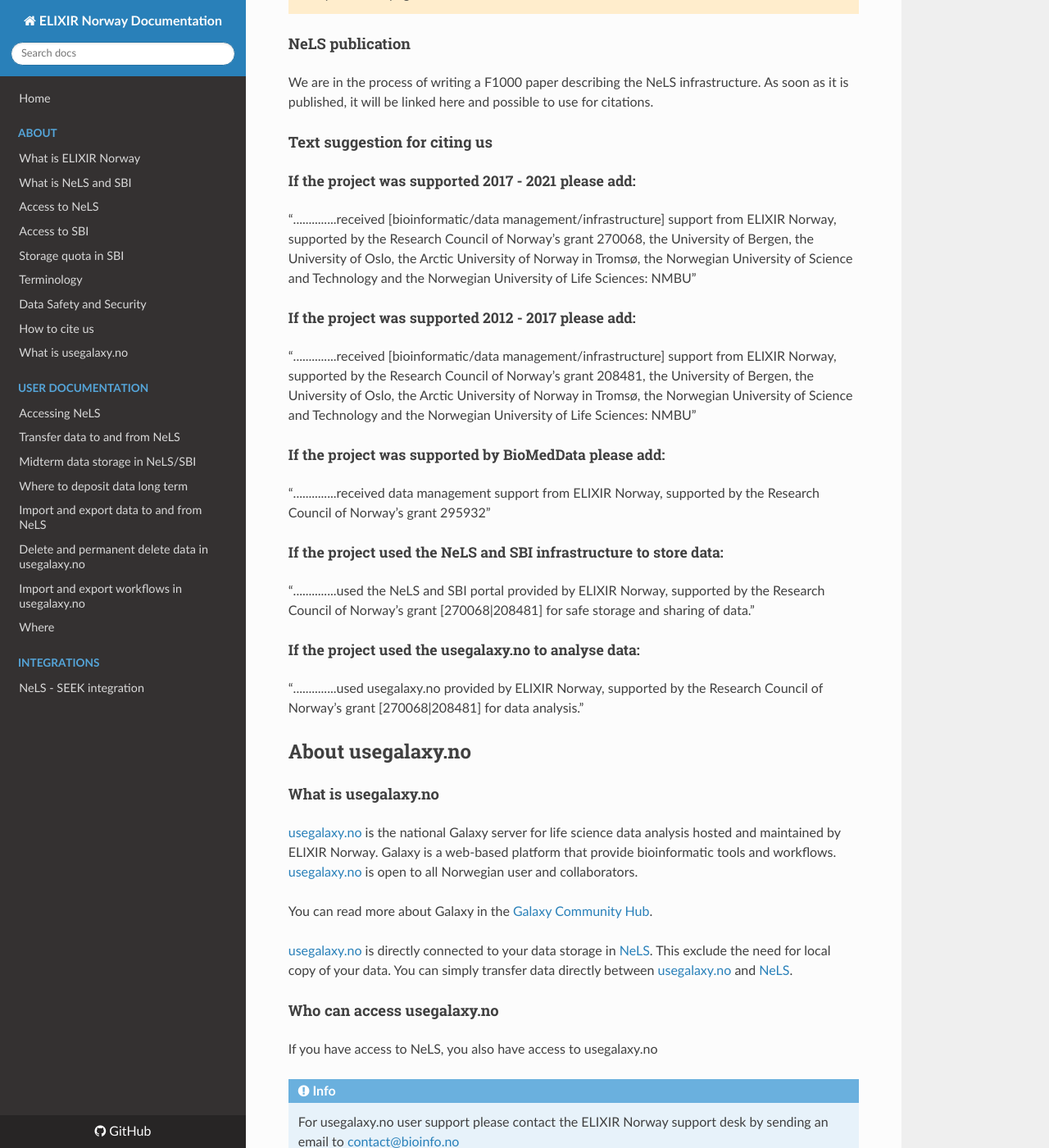
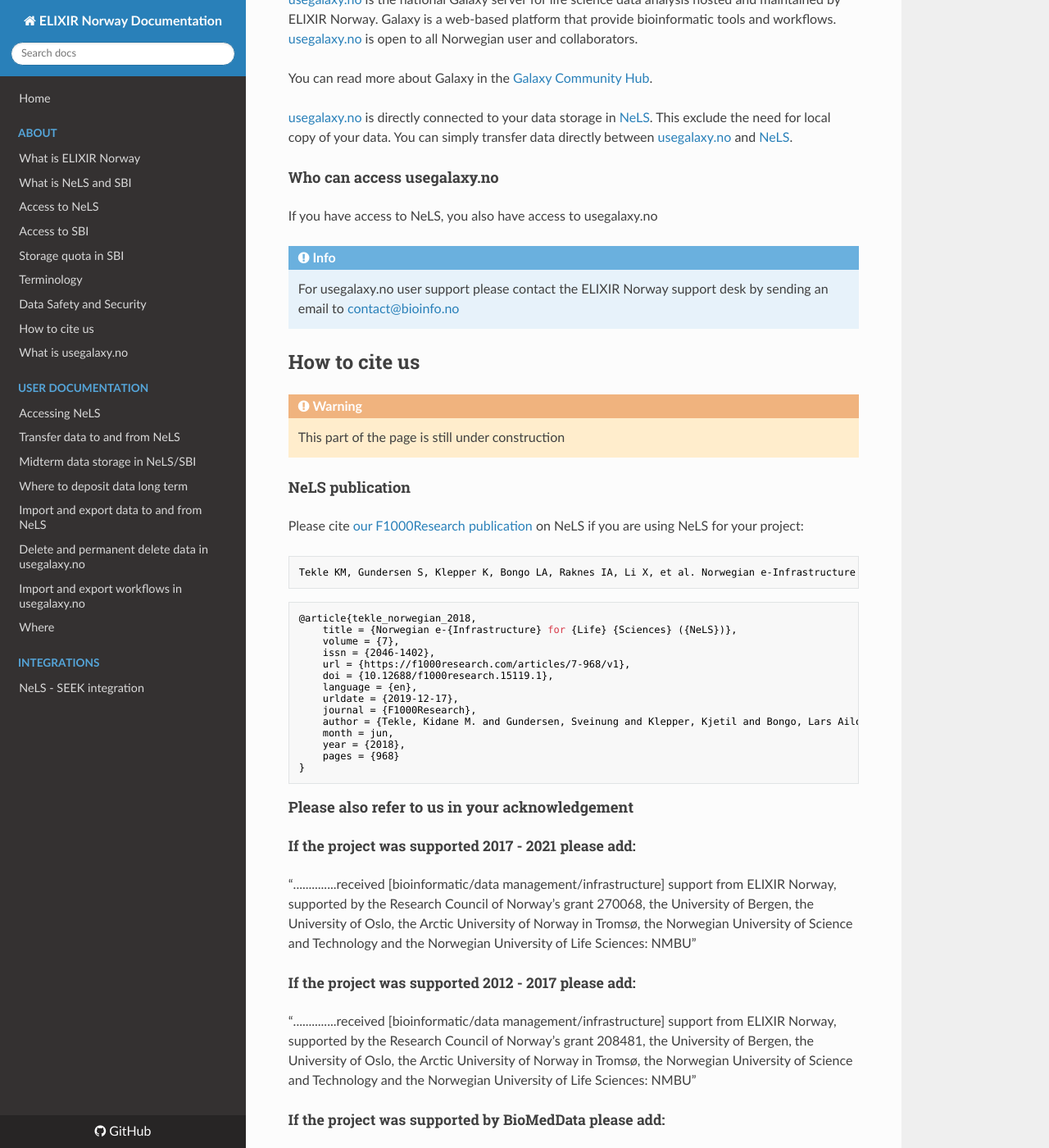
Before and after one commit to elixir-no-nels/nels-docs, an MkDocs documentation site: the page built from docs/about.md, in a window 1280 px wide and 1400 px high, scrolled down 4140 px. Shown: the whole window at 82% size. Built offline with MkDocs 1.6.1, drawn with Linux system fonts in a browser that asks for light colours; nearby versions of some CDN libraries; some of the changed text lies outside the part shown.

Commit message:
add F1000 paper
minor changes on order and acknowledgement

````diff
--- a/docs/about.md
+++ b/docs/about.md
@@ -79,7 +79,7 @@
 
 If your data is generated at one of the Norwegian sequencing core facilities organized in NorSeq, your core facility can help you with the application and directly upload the data to your NeLS project.
 
-If your data is generated elsewhere, you can contact ELIXIR Norway support desk directly and apply for a storage quota in SBI
+If your data is generated elsewhere, you can contact <a href="mailto:contact@bioinfo.no?subject=NeLS-SEEK quota">ELIXIR-NO Helpdesk</a> directly and apply for a storage quota in SBI.
 
 
 ## Terminology
@@ -97,6 +97,23 @@
 
 	A detailed description of the backup of the system can be found in the [NeLS Terms of reference](https://nels.bioinfo.no/pages/user-terms.xhtml)
 
+## About usegalaxy.no
+
+#### What is usegalaxy.no
+[usegalaxy.no](https://usegalaxy.no/) is the national Galaxy server for life science data analysis hosted and maintained by ELIXIR Norway. Galaxy is a web-based platform that provide bioinformatic tools and workflows. [usegalaxy.no](https://usegalaxy.no/) is open to all Norwegian user and collaborators.
+
+You can read more about Galaxy in the [Galaxy Community Hub](https://galaxyproject.org/).
+
+[usegalaxy.no](https://usegalaxy.no/) is directly connected to your data storage in [NeLS](https://nels.bioinfo.no/). This exclude the need for local copy of your data. You can simply transfer data directly between [usegalaxy.no](https://usegalaxy.no/) and [NeLS](https://nels.bioinfo.no/).
+
+#### Who can access usegalaxy.no
+If you have access to NeLS, you also have access to usegalaxy.no
+
+!!! info
+
+	For usegalaxy.no user support please contact the ELIXIR Norway support desk by sending an email to [contact@bioinfo.no](mailto:contact@bioinfo.no)
+
+
 ## How to cite us
 
 !!! warning
@@ -105,9 +122,30 @@
 
 #### NeLS publication
 
-We are in the process of writing a F1000 paper describing the NeLS infrastructure. As soon as it is published, it will be linked here and possible to use for citations.
+Please cite [our F1000Research publication](https://doi.org/10.12688/f1000research.15119.1) on NeLS if you are using NeLS for your project:
 
-#### Text suggestion for citing us
+
+
+    Tekle KM, Gundersen S, Klepper K, Bongo LA, Raknes IA, Li X, et al. Norwegian e-Infrastructure for Life Sciences (NeLS). F1000Res [Internet]. 2018 Jun 29 ;7:968. Available from: https://doi.org/10.12688/f1000research.15119.1
+
+```
+@article{tekle_norwegian_2018,
+	title = {Norwegian e-{Infrastructure} for {Life} {Sciences} ({NeLS})},
+	volume = {7},
+	issn = {2046-1402},
+	url = {https://f1000research.com/articles/7-968/v1},
+	doi = {10.12688/f1000research.15119.1},
+	language = {en},
+	urldate = {2019-12-17},
+	journal = {F1000Research},
+	author = {Tekle, Kidane M. and Gundersen, Sveinung and Klepper, Kjetil and Bongo, Lars Ailo and Raknes, Inge Alexander and Li, Xiaxi and Zhang, Wei and Andreetta, Christian and Mulugeta, Teshome Dagne and Kalaš, Matúš and Rye, Morten B. and Hjerde, Erik and Antony Samy, Jeevan Karloss and Fornous, Ghislain and Azab, Abdulrahman and Våge, Dag Inge and Hovig, Eivind and Willassen, Nils Peder and Drabløs, Finn and Nygård, Ståle and Petersen, Kjell and Jonassen, Inge},
+	month = jun,
+	year = {2018},
+	pages = {968}
+}
+```
+
+#### Please also refer to us in your acknowledgement
 
 ##### If the project was supported 2017 - 2021 please add:
 
@@ -127,20 +165,4 @@
 
 ##### If the project used the usegalaxy.no to analyse data:
 
-“..............used usegalaxy.no provided by ELIXIR Norway, supported by the Research Council of Norway’s grant [270068|208481] for data analysis.”
-
-## About usegalaxy.no
-
-#### What is usegalaxy.no
-[usegalaxy.no](https://usegalaxy.no/) is the national Galaxy server for life science data analysis hosted and maintained by ELIXIR Norway. Galaxy is a web-based platform that provide bioinformatic tools and workflows. [usegalaxy.no](https://usegalaxy.no/) is open to all Norwegian user and collaborators.
-
-You can read more about Galaxy in the [Galaxy Community Hub](https://galaxyproject.org/).
-
-[usegalaxy.no](https://usegalaxy.no/) is directly connected to your data storage in [NeLS](https://nels.bioinfo.no/). This exclude the need for local copy of your data. You can simply transfer data directly between [usegalaxy.no](https://usegalaxy.no/) and [NeLS](https://nels.bioinfo.no/).
-
-#### Who can access usegalaxy.no
-If you have access to NeLS, you also have access to usegalaxy.no
-
-!!! info
-
-	For usegalaxy.no user support please contact the ELIXIR Norway support desk by sending an email to [contact@bioinfo.no](mailto:contact@bioinfo.no)
+“..............used usegalaxy.no provided by ELIXIR Norway, supported by the Research Council of Norway’s grant 270068 for data analysis.”
````
